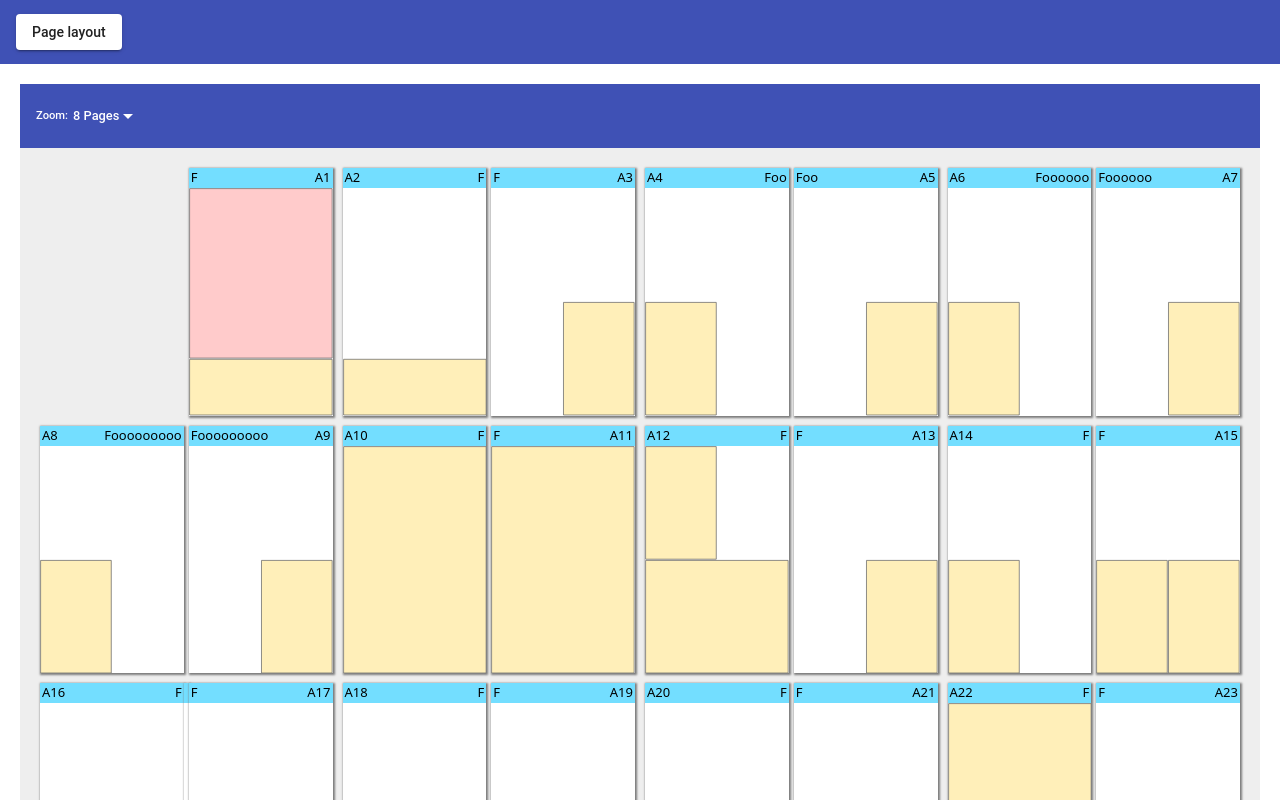
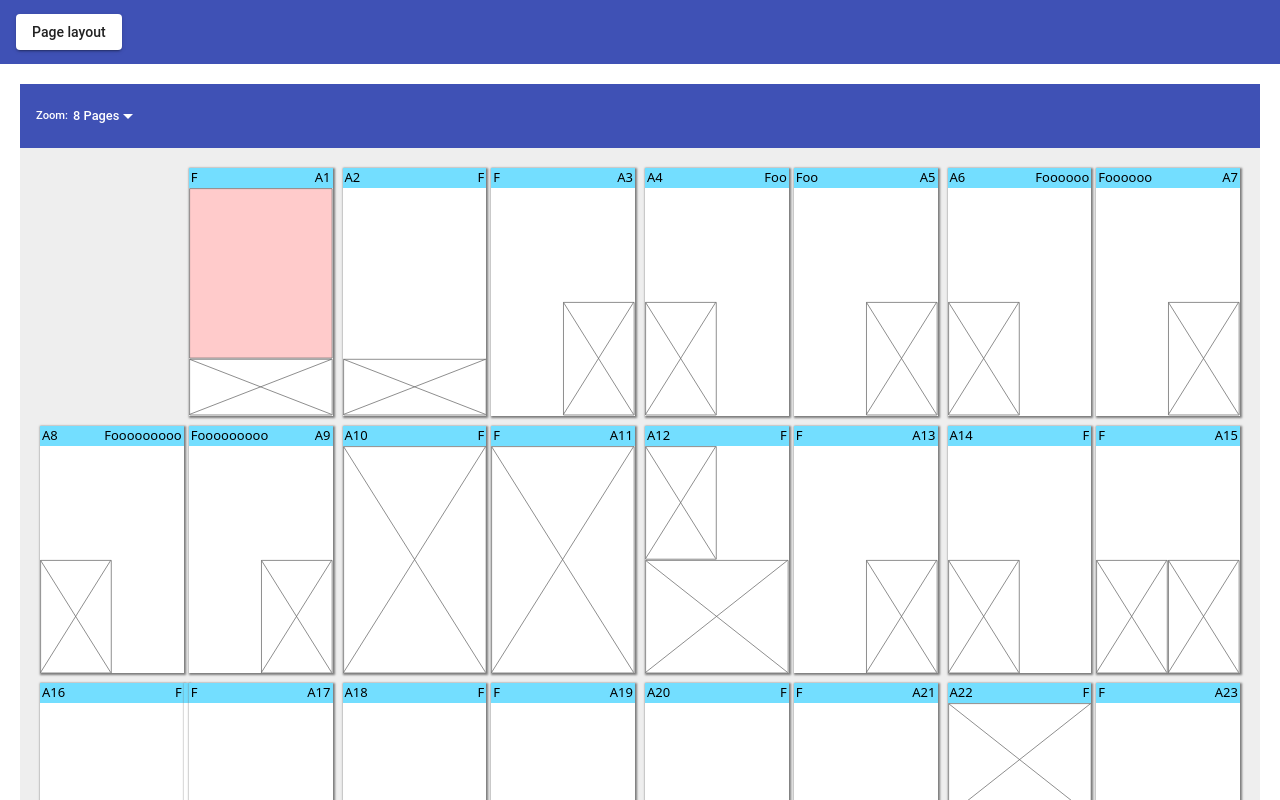
Before and after one commit to dandy-andy/Atlas-Mockups, an Angular app: page /page-layout in a window 1280 px wide. Shown: the top 800 px of the page. Built offline with nearby package versions, Linux system fonts and the light colour scheme.

Commit message:
Showing ads without preview

```diff
--- a/src/app/page-layout/page-layout.component.css
+++ b/src/app/page-layout/page-layout.component.css
@@ -66,7 +66,8 @@
 }
 
 .adShape {
-  fill: rgba(255, 196, 0, 0.274);
+  /* fill: rgba(255, 196, 0, 0.274); */
+  fill: rgb(255, 255, 255);
 }
 
 .reserveShape {
@@ -76,3 +77,7 @@
 .shape {
   stroke: rgba(105, 105, 105, 0.753);
 }
+
+.shapeCross {
+  stroke: rgba(105, 105, 105, 0.753);
+}
--- a/src/app/page-layout/page-layout.component.html
+++ b/src/app/page-layout/page-layout.component.html
@@ -37,10 +37,10 @@
         <div class="pageNumber" *ngIf="page.no % 2 === 1">{{ page.headsec + page.no }}</div>
       </div>
       <svg [attr.viewBox]="'0 0 ' + page.w + ' ' + page.h" xmlns="http://www.w3.org/2000/svg">
+        <g *ngFor="let s of page.shapes">
           <rect
             class="shape"
             [ngClass]="{ adShape: s.t === 1, reserveShape: s.t === 2 }"
-          *ngFor="let s of page.shapes"
             [attr.x]="s.x + 1"
             [attr.y]="s.y + 1"
             [attr.width]="s.w - 2"
@@ -48,6 +48,27 @@
             stroke-width="1"
             vector-effect="non-scaling-stroke"
           />
+          <line
+            *ngIf="s.t === 1"
+            class="shapeCross"
+            [attr.x1]="s.x + 1"
+            [attr.y1]="s.y + 1"
+            [attr.x2]="s.x + s.w - 2"
+            [attr.y2]="s.y + s.h - 2"
+            stroke-width="1"
+            vector-effect="non-scaling-stroke"
+          />
+          <line
+            *ngIf="s.t === 1"
+            class="shapeCross"
+            [attr.x1]="s.x + 1"
+            [attr.y1]="s.y + s.h - 2"
+            [attr.x2]="s.x + s.w - 2"
+            [attr.y2]="s.y + 1"
+            stroke-width="1"
+            vector-effect="non-scaling-stroke"
+          />
+        </g>
       </svg>
     </div>
   </div>
```
Lines whose indentation alone changed are shown as unchanged.
